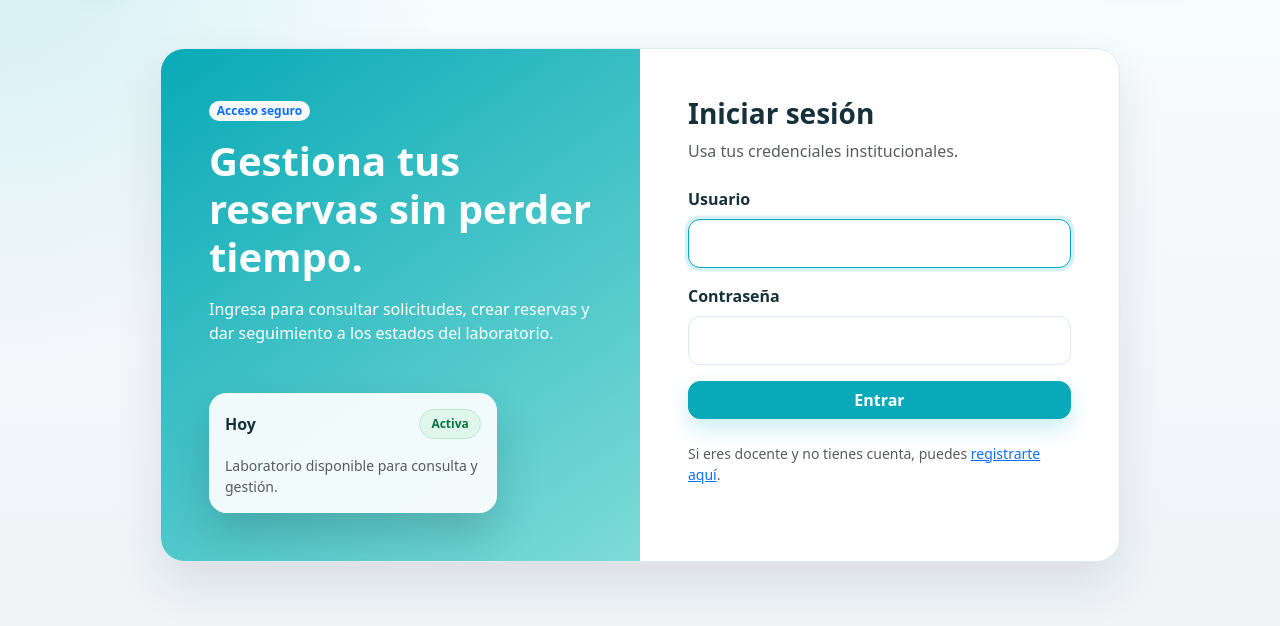
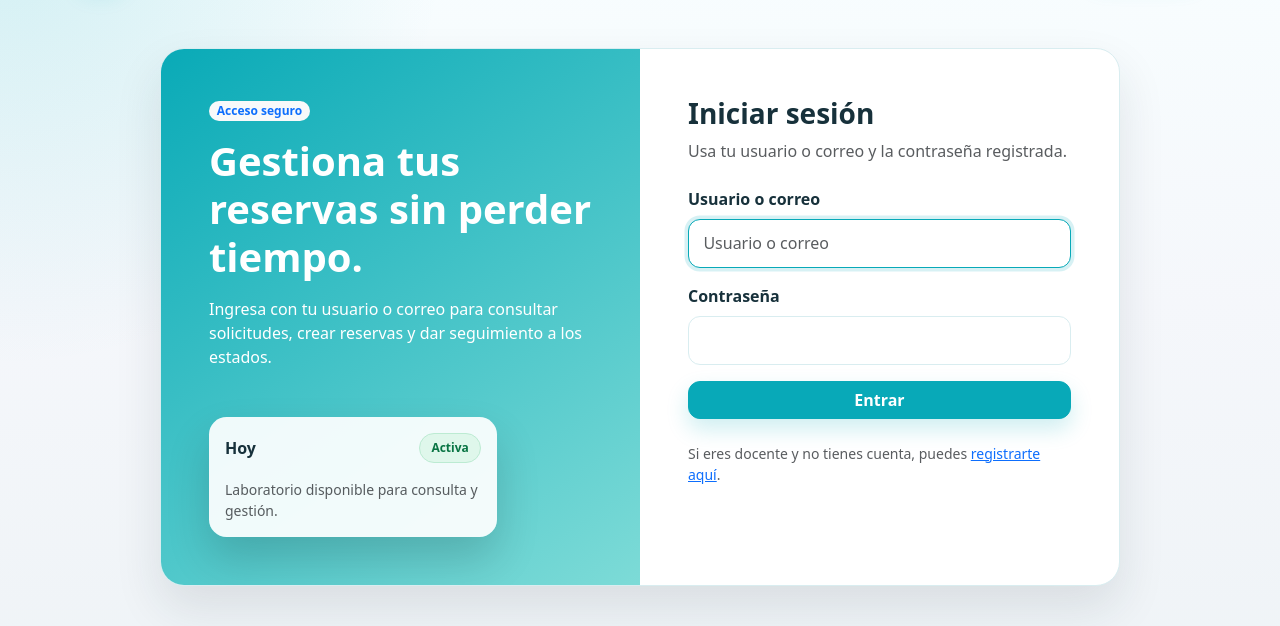
Before and after one commit to jManuel0/Sistema-de-gestion-de-resrvas-de-laboratorio, a Django app: page /login/ in a window 1280 px wide. Shown: the part 81-707 px from the top of the page. Run offline with Django 5.2, Linux system fonts and the light colour scheme.

Commit message:
Permitir login con usuario o correo

```diff
--- a/reservas_juanmanuel/views.py
+++ b/reservas_juanmanuel/views.py
@@ -4,7 +4,7 @@ from django.contrib import messages
 from django.contrib.auth import login
 from django.contrib.auth.forms import AuthenticationForm
 from django.contrib.auth.mixins import LoginRequiredMixin, UserPassesTestMixin
-from django.contrib.auth.models import Group
+from django.contrib.auth.models import Group, User
 from django.contrib.auth.views import LoginView, LogoutView
 from django.db.models import Count
 from django.http import HttpResponse
@@ -20,8 +20,18 @@ from .models import Reserva
 class BootstrapAuthenticationForm(AuthenticationForm):
     def __init__(self, request=None, *args, **kwargs):
         super().__init__(request, *args, **kwargs)
+        self.fields['username'].label = 'Usuario o correo'
         self.fields['username'].widget.attrs.setdefault('class', 'form-control')
+        self.fields['username'].widget.attrs.setdefault('placeholder', 'Usuario o correo')
         self.fields['password'].widget.attrs.setdefault('class', 'form-control')
+
+    def clean(self):
+        username_or_email = self.cleaned_data.get('username')
+        if username_or_email and '@' in username_or_email:
+            user = User.objects.filter(email__iexact=username_or_email).first()
+            if user:
+                self.cleaned_data['username'] = user.get_username()
+        return super().clean()
 
 
 class UsuarioLoginView(LoginView):
--- a/templates/registration/login.html
+++ b/templates/registration/login.html
@@ -9,7 +9,7 @@
           <span class="badge rounded-pill text-bg-light text-primary mb-3">Acceso seguro</span>
           <h1 class="display-6 fw-bold mb-3">Gestiona tus reservas sin perder tiempo.</h1>
           <p class="mb-0">
-            Ingresa para consultar solicitudes, crear reservas y dar seguimiento a los estados del laboratorio.
+            Ingresa con tu usuario o correo para consultar solicitudes, crear reservas y dar seguimiento a los estados.
           </p>
         </div>
         <div class="mt-5 hero-device p-3">
@@ -23,18 +23,18 @@
 
       <div class="col-12 col-lg-6 p-4 p-lg-5">
         <h2 class="h3 fw-bold mb-2">Iniciar sesión</h2>
-        <p class="text-muted mb-4">Usa tus credenciales institucionales.</p>
+          <p class="text-muted mb-4">Usa tu usuario o correo y la contraseña registrada.</p>
 
         {% if form.errors %}
           <div class="alert alert-danger" role="alert">
-            Usuario o contraseña incorrectos.
+            Usuario, correo o contraseña incorrectos.
           </div>
         {% endif %}
 
         <form method="post" action="{% url 'reservas:login' %}">
           {% csrf_token %}
           <div class="mb-3">
-            <label class="form-label fw-semibold" for="{{ form.username.id_for_label }}">Usuario</label>
+            <label class="form-label fw-semibold" for="{{ form.username.id_for_label }}">Usuario o correo</label>
             {{ form.username }}
           </div>
           <div class="mb-3">
```
